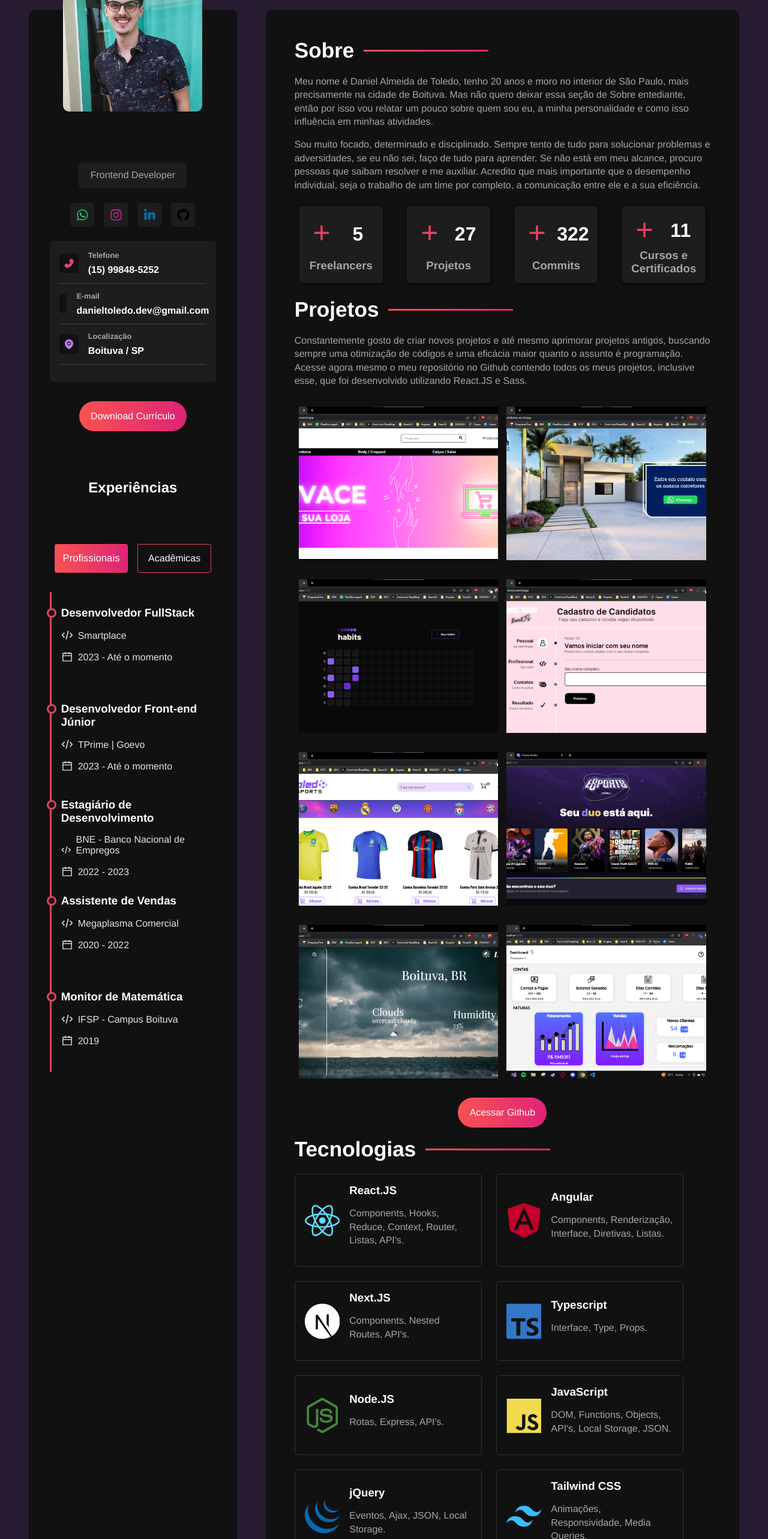
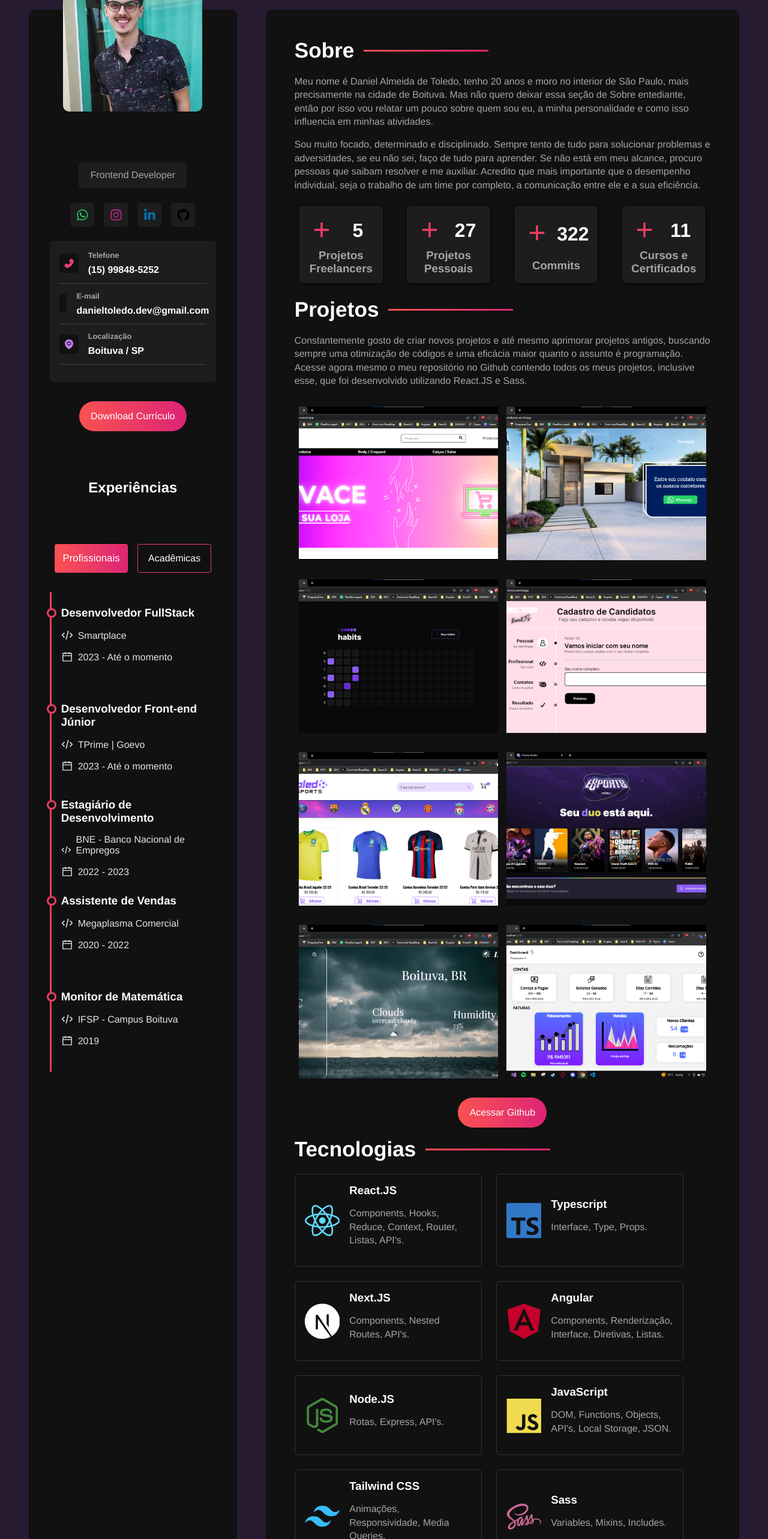
Before and after one commit to DanielAlmeidaToledo/Portfolio_DanielToledo, a React (Vite) app: page / in a window 1280 px wide. Shown: the part 880-3446 px from the top of the page at 60% size. Built offline with nearby package versions, Linux system fonts and the light colour scheme.

Commit message:
refactor: ajusta detalhes do sidebar e about

```diff
--- a/src/components/AboutContainer/AboutContainer.tsx
+++ b/src/components/AboutContainer/AboutContainer.tsx
@@ -4,8 +4,8 @@ import { GoPlusSmall } from "react-icons/go";
 import "./aboutcontainer.sass";
 
 const Informations = [
-  { title: "Freelancers", value: 5 },
-  { title: "Projetos", value: 27 },
+  { title: "Projetos Freelancers", value: 5 },
+  { title: "Projetos Pessoais", value: 27 },
   { title: "Commits", value: 322 },
   { title: "Cursos e Certificados", value: 11 },
 ];
@@ -18,7 +18,7 @@ const AboutContainer = () => {
         Meu nome é Daniel Almeida de Toledo, tenho 20 anos e moro no interior de
         São Paulo, mais precisamente na cidade de Boituva. Mas não quero deixar
         essa seção de Sobre entediante, então por isso vou relatar um pouco
-        sobre quem sou eu, a minha personalidade e como isso influência em
+        sobre quem sou eu, a minha personalidade e como isso influencia em
         minhas atividades.
       </p>
       <p>
--- a/src/components/InformationContainer/informationcontainer.sass
+++ b/src/components/InformationContainer/informationcontainer.sass
@@ -43,8 +43,5 @@
         #email-icon
             color: #6ab5b9
 
-            @include breakpoints.sm
-                width: 7rem
-
         #pin-icon
             color: #c17ceb
--- a/src/components/NumberAnimation/NumberAnimation.tsx
+++ b/src/components/NumberAnimation/NumberAnimation.tsx
@@ -10,7 +10,7 @@ const NumberAnimation = ({ value }: PropsNumber) => {
   const { number } = useSpring({
     from: { number: 0 },
     number: value,
-    delay: 200,
+    delay: 1000,
     config: { mass: 1, tension: 20, friction: 10 },
   });
 
--- a/src/components/Sidebar/Sidebar.tsx
+++ b/src/components/Sidebar/Sidebar.tsx
@@ -3,7 +3,6 @@ import SocialNetWorks from "../SocialNetworks/SocialNetworks";
 import Experience from "../Experience/Experience";
 
 import Avatar from "../../assets/DanielToledo.jpg";
-import CV from "../../assets/CVDanielToledo.pdf";
 
 import "./sidebar.sass";
 
@@ -14,7 +13,11 @@ const Sidebar = () => {
       <p className="title">Frontend Developer</p>
       <SocialNetWorks />
       <InformationContainer />
-      <a href={CV} download={CV} className="btn">
+      <a
+        href="https://drive.google.com/file/d/1sJ-Mkay8ptrjrX2WI7uNumUWj0-tUYVK/view?usp=sharing"
+        target="_blank"
+        className="btn"
+      >
         Download Currículo
       </a>
       <Experience />
--- a/src/components/TechnologiesContainer/TechnologiesContainer.tsx
+++ b/src/components/TechnologiesContainer/TechnologiesContainer.tsx
@@ -7,7 +7,7 @@ import {
   SiReact,
   SiNextdotjs,
   SiNodedotjs,
-  SiJquery,
+  SiJest,
   SiBootstrap,
 } from "react-icons/si";
 
@@ -21,10 +21,10 @@ const technologies = [
     text: "Components, Hooks, Reduce, Context, Router, Listas, API's.",
   },
   {
-    id: "angular",
-    name: "Angular",
-    icon: <SiAngular color="#C4002B" />,
-    text: "Components, Renderização, Interface, Diretivas, Listas.",
+    id: "typescript",
+    name: "Typescript",
+    icon: <SiTypescript color="#3178C6" />,
+    text: "Interface, Type, Props.",
   },
   {
     id: "next",
@@ -33,10 +33,10 @@ const technologies = [
     text: "Components, Nested Routes, API's.",
   },
   {
-    id: "typescript",
-    name: "Typescript",
-    icon: <SiTypescript color="#3178C6" />,
-    text: "Interface, Type, Props.",
+    id: "angular",
+    name: "Angular",
+    icon: <SiAngular color="#C4002B" />,
+    text: "Components, Renderização, Interface, Diretivas, Listas.",
   },
   {
     id: "node",
@@ -49,12 +49,6 @@ const technologies = [
     name: "JavaScript",
     icon: <DiJsBadge color="#f0db4f" />,
     text: "DOM, Functions, Objects, API's, Local Storage, JSON.",
-  },
-  {
-    id: "jquery",
-    name: "jQuery",
-    icon: <SiJquery color="#0769ad" />,
-    text: "Eventos, Ajax, JSON, Local Storage.",
   },
   {
     id: "tailwind",
@@ -74,7 +68,14 @@ const technologies = [
     icon: <SiBootstrap color="#6E2CF1" />,
     text: "Grids, Cards, Alerts, Tables",
   },
+  {
+    id: "jest",
+    name: "Jest.JS",
+    icon: <SiJest color="#C63D14" />,
+    text: "Testes unitários.",
+  },
 ];
+
 const TechnologiesContainer = () => {
   return (
     <section className="technologies-container">
```
Also changed, not shown: 1 other file (tests, documents, lock files or other folders).
